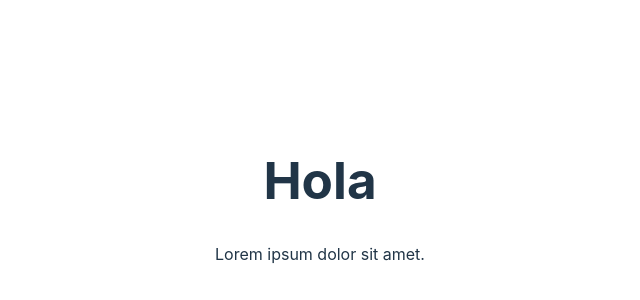
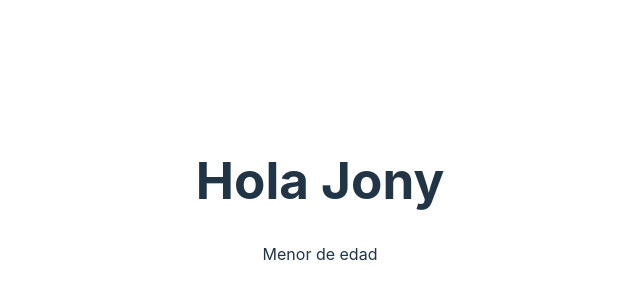
Before and after one commit to Jonas-Ramos/REACT-UDISTRI, a React app: page / in a window 1280 px wide. Shown: the part 200-500 px from the top of the page, without its empty margins (320-960 px from the left). Built offline with nearby package versions, Linux system fonts and the light colour scheme; the HTML template or start-up script is replaced by a standard one.

Commit message:
React: Uso de variables en JSX

```diff
--- a/src/App.jsx
+++ b/src/App.jsx
@@ -1,10 +1,13 @@
 import './App.css'
 
 function App() {
+  const nombre = "Jony";
+  const edad = 12
+
   return (
   <>
-    <h1>Hola</h1>
-    <p>Lorem ipsum dolor sit amet.</p>
+    <h1>Hola {nombre} </h1>
+    <p>{edad > 18 ? "Adulto": "Menor de edad"}</p>
   </>)
 }
 
```
